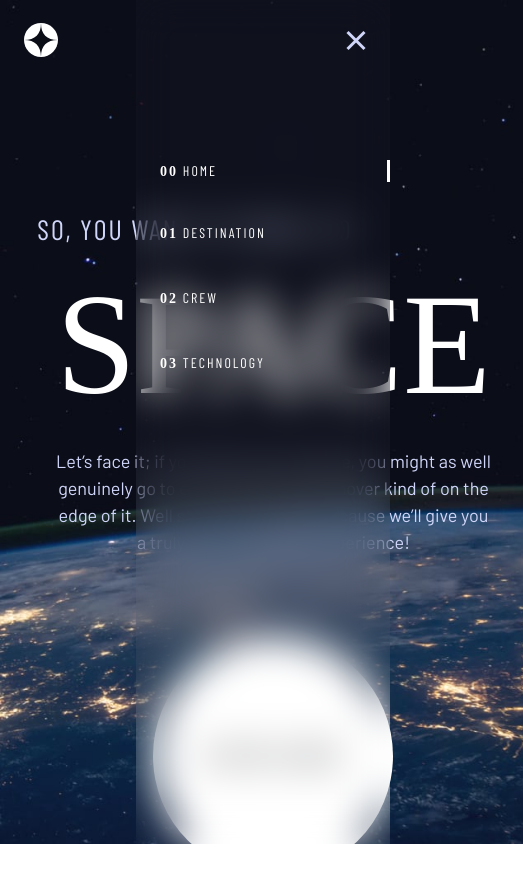
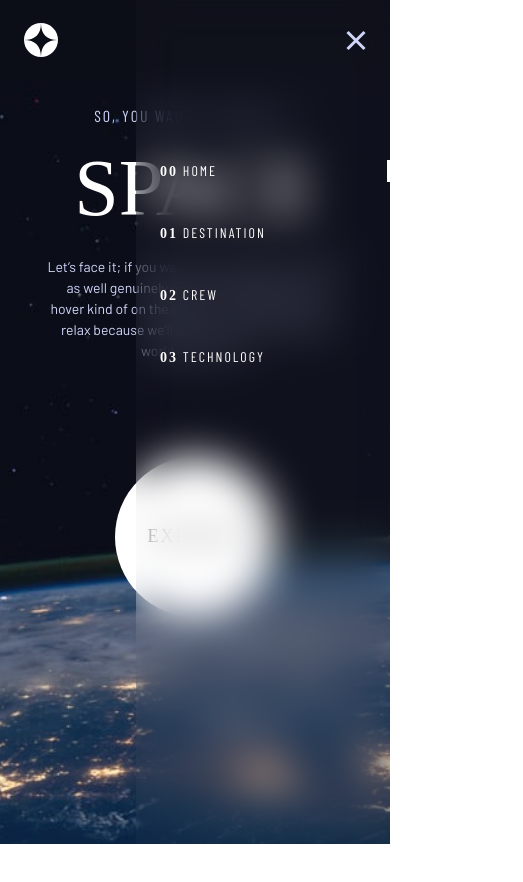
Before and after one commit to DeraTheOz/Space-Tourism-Website, a website built with Parcel: page index.html in a window 390 px wide. Both pictures are taken after a click on the button "Open Menu". Shown: the whole page, 523 px wide, since content can reach past the window. After the commit the page ends 844 px from the top, so only its background shows below. Built offline with nearby package versions, Linux system fonts and the light colour scheme; a web font is replaced by a local one.

Commit message:
style fix

```diff
--- a/src/css/header.css
+++ b/src/css/header.css
@@ -52,18 +52,25 @@
     display: flex;
     align-items: center;
     border-bottom: 3px solid transparent;
+    transition: border-bottom 0.1s ease;
+}
+
+.nav__link:hover {
+    border-bottom: 3px solid var(--blue-300-light);
 }
 
 .nav__link.active {
     border-bottom: 3px solid var(--white);
-    transition: border-bottom 0.3s ease;
 }
 
-.nav__link a {
+.nav__link a:link,
+.nav__link a:visited {
     font-size: var(--text-14);
     text-transform: uppercase;
     text-decoration: none;
     letter-spacing: var(--space-2);
+    outline: var(--blue-300);
+    cursor: pointer;
 }
 
 .nav__link span {
@@ -103,8 +110,8 @@
     }
 }
 
-/* 900px-56.25em */
-@media screen and (max-width: 56.25em) {
+/* 1100px-68.75em */
+@media screen and (max-width: 68.75em) {
     .header {
         padding-left: var(--space-24);
         margin: 0;
@@ -132,13 +139,14 @@
     }
 }
 
-/* // 758px // */ /* // Tablet */
-@media screen and (max-width: 47.375em) {
+/* // 600px-37.5em // */ /* // Mobile */
+@media screen and (max-width: 37.5em) {
     .header {
         padding: 0 var(--space-24);
         position: sticky;
         top: 0;
         z-index: 999;
+        background-color: var(--blue-900);
     }
 
     .header__menu,
@@ -194,6 +202,13 @@
         height: min-content;
         width: 100%;
         align-items: start;
+        border-bottom: 0;
+        border-right: 3px solid transparent;
+    }
+
+    .nav__link:hover {
+        border: 0;
+        border-right: 3px solid var(--blue-300-light);
     }
 
     .nav__link.active {
--- a/src/css/home.css
+++ b/src/css/home.css
@@ -1,6 +1,6 @@
 .container {
     max-width: 90rem;
-    height: 100svh;
+    height: 100%;
     margin: 0 auto;
 }
 
@@ -56,19 +56,60 @@
 .cta-btn {
     background: none;
     border: none;
+    outline: none;
     background-color: var(--white);
     font-size: var(--text-28);
     text-transform: uppercase;
     color: var(--blue-900);
     letter-spacing: var(--space-2);
-    width: 15rem;
-    height: 15rem;
+    width: 17rem;
+    height: 17rem;
     border-radius: 50%;
     display: flex;
     align-items: center;
     justify-content: center;
     margin-left: auto;
     cursor: pointer;
+    position: relative;
+    z-index: 2;
+}
+
+.cta-btn:hover,
+.cta-btn:active {
+    color: var(--blue-300);
+}
+
+.cta-btn::before {
+    content: '';
+    position: absolute;
+    top: 50%;
+    left: 50%;
+    width: 25rem;
+    height: 25rem;
+    border-radius: 50%;
+    transform: translate(-50%, -50%);
+    opacity: 0;
+    background-color: var(--blue-300-light);
+    z-index: -1;
+}
+
+.cta-btn:hover::before,
+.cta-btn:active::before {
+    opacity: 1;
+    animation: expand 0.3s ease-in-out;
+    transition: animation 0.3s ease-in-out;
+}
+
+@keyframes expand {
+    from {
+        width: 0;
+        height: 0;
+    }
+
+    to {
+        width: 25rem;
+        height: 25rem;
+    }
 }
 
 /* 1200px-75em */
@@ -78,14 +119,10 @@
     }
 }
 
-/* 900px-56.25em */
-@media screen and (max-width: 56.25em) {
+/* 1100px-68.75em */
+@media screen and (max-width: 68.75em) {
     #main {
         padding: 0 var(--space-24);
-    }
-
-    .container {
-        margin: 0;
     }
 
     .hero {
@@ -95,12 +132,55 @@
 
     .hero__container {
         grid-template-columns: 1fr;
-        gap: var(--space-80);
+        gap: var(--space-96);
     }
 
     .hero__box,
     .hero__button--box {
-        padding: 0 2rem;
+        padding: 0 var(--space-24);
         margin: 0 auto;
     }
 }
+
+/* // 600px-37.5em // */ /* // Mobile */
+@media screen and (max-width: 37.5em) {
+    #main {
+        padding: 0 var(--space-16);
+    }
+
+    .hero__container {
+        font-size: var(--text-14);
+    }
+
+    .hero__tag {
+        font-size: var(--text-16);
+        padding-top: var(--space-24);
+    }
+
+    .hero__title {
+        font-size: var(--text-80);
+    }
+
+    .cta-btn {
+        width: 10rem;
+        height: 10rem;
+        font-size: var(--text-18);
+    }
+
+    .cta-btn::before {
+        width: 14rem;
+        height: 14rem;
+    }
+
+    @keyframes expand {
+        from {
+            width: 0;
+            height: 0;
+        }
+
+        to {
+            width: 14rem;
+            height: 14rem;
+        }
+    }
+}
--- a/src/css/resets.css
+++ b/src/css/resets.css
@@ -13,6 +13,7 @@
     /* COLORS */
     --white: rgb(255, 255, 255);
     --blue-300: rgb(208, 214, 249);
+    --blue-300-light: rgba(208, 214, 249, 0.3);
     --blue-900: rgb(11, 13, 23);
     --blue-900-light: rgb(25, 27, 39);
 
@@ -28,44 +29,22 @@
     --text-28: 1.75rem;
     --text-32: 2rem;
     --text-56: 3.5rem;
+    --text-80: 5rem;
     --text-100: 6.25rem;
     --text-144: 9rem;
 
     /* SPACING */
-    /* 1600 */
     --space-128: 8rem;
-
-    /*1200 */
     --space-96: 6rem;
-
-    /* 1000 */
     --space-80: 5rem;
-
-    /* 800 */
     --space-64: 4rem;
-
-    /* 600 */
     --space-48: 3rem;
-
-    /* 500 */
     --space-40: 2.5rem;
-
-    /* 300 */
     --space-24: 1.5rem;
-
-    /* 200 */
     --space-16: 1rem;
-
-    /* 150 */
     --space-12: 0.75rem;
-
-    /* 100 */
     --space-8: 0.5rem;
-
-    /* 50 */
     --space-4: 0.25rem;
-
-    /* 25 */
     --space-2: 0.125rem;
 }
 
@@ -154,10 +133,10 @@
     color: var(--white);
     min-height: 100svh;
     line-height: 1.5;
-
     background-image: url('../assets/home/background-home-desktop.jpg');
     background-repeat: no-repeat;
     background-size: cover;
+    background-position: center center;
 }
 
 .menu__icon {
@@ -172,9 +151,16 @@
     fill: var(--blue-300);
 }
 
-/* 900px-56.25em */
-@media screen and (max-width: 56.25em) {
+/* 1100px-68.75em */
+@media screen and (max-width: 68.75em) {
     body {
         background-image: url('../assets/home/background-home-tablet.jpg');
     }
 }
+
+/* 600px-37.5em */
+@media screen and (max-width: 37.5em) {
+    body {
+        background-image: url('../assets/home/background-home-mobile.jpg');
+    }
+}
```
